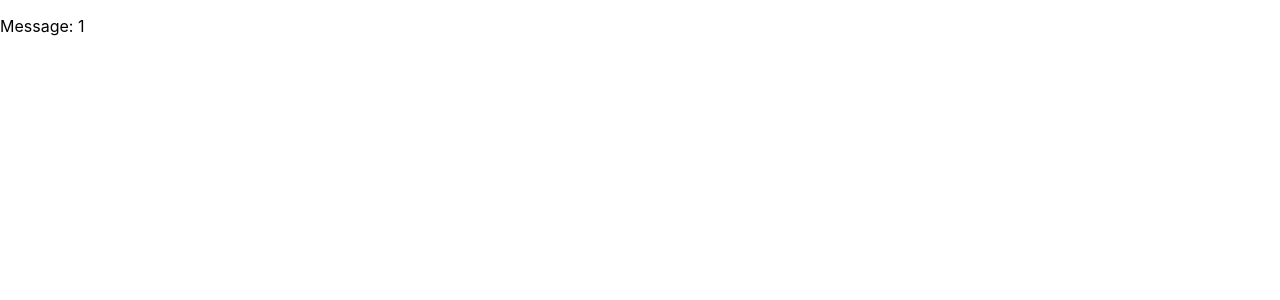
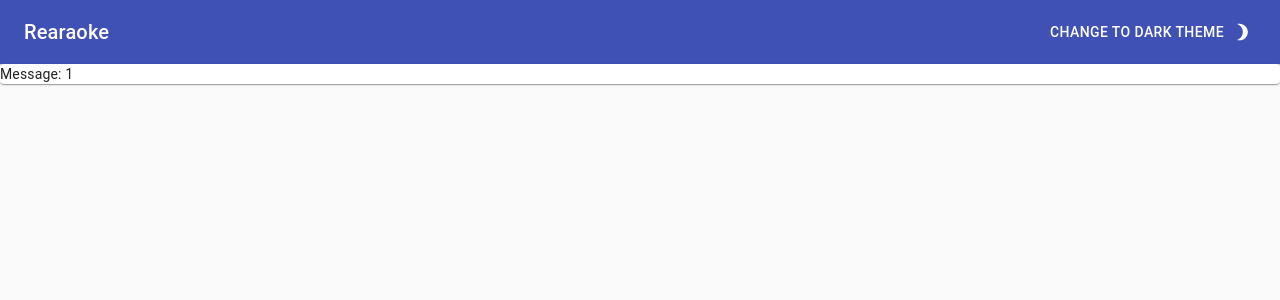
Before and after one commit to nmarklund10/Rearaoke, a React (Create React App) app: page /1 in a window 1280 px wide. Shown: the top 300 px of the page. Built offline with nearby package versions, Linux system fonts and the light colour scheme.

Commit message:
Add theme toggle (#1)
* add mui icons

* move to test folder

* remove default pages

* Add theme toggle switch

* Change example page to card

Co-authored-by: user <user>

```diff
--- a/package.json
+++ b/package.json
@@ -3,6 +3,8 @@
   "version": "0.1.0",
   "private": true,
   "dependencies": {
+    "@material-ui/core": "^4.12.3",
+    "@material-ui/icons": "^4.11.2",
     "@testing-library/jest-dom": "^5.11.4",
     "@testing-library/react": "^11.1.0",
     "@testing-library/user-event": "^12.1.10",
--- a/src/App.js
+++ b/src/App.js
@@ -1,20 +1,32 @@
+import { useState } from 'react';
+import { createTheme } from '@material-ui/core/styles';
 import { BrowserRouter as Router, Switch, Route } from 'react-router-dom';
-import Default from './components/Default';
 import ExamplePage from './components/ExamplePage';
+import HeadingBar from './components/HeadingBar';
+import CssBaseline from "@material-ui/core/CssBaseline";
+import { light, dark } from './Themes';
+import { ThemeProvider } from '@material-ui/core';
 
-function App() {
+export default function App() {
+  const [isLightTheme, setTheme] = useState(true);
+  const appliedTheme = createTheme(isLightTheme ? light : dark);
+  const handleCallback = () => {
+    setTheme(!isLightTheme);
+  }
+
   return (
+    <>
+      <ThemeProvider theme={appliedTheme}>
+        <CssBaseline />
+        <HeadingBar isLightTheme={isLightTheme} parentCallback={handleCallback}/>
         <Router>
           <Switch>
-        <Route exact={true} path="/:msg">
+            <Route path="/:msg">
               <ExamplePage/>
-        </Route>
-        <Route path="/">
-          <Default />
             </Route>
           </Switch>
         </Router>
+      </ThemeProvider>
+    </>
   );
 }
-
-export default App;
--- /dev/null
+++ b/src/Themes.js
@@ -0,0 +1,7 @@
+export const light = {
+    palette: { type: "light" }
+  };
+
+export const dark = {
+    palette: { type: "dark" }
+  };
--- a/src/components/Default.jsx
+++ /dev/null
@@ -1,25 +0,0 @@
-import logo from '../static/logo.svg';
-import '../css/App.css';
-
-function Default() {
-  return (
-    <div className="Default">
-      <header className="Default-header">
-      <img src={logo} className="Default-logo" alt="logo" />
-      <p>
-        Edit <code>src/components/Default.jsx</code> and save to reload.
-      </p>
-      <a
-        className="Default-link"
-        href="https://reactjs.org"
-        target="_blank"
-        rel="noopener noreferrer"
-      >
-        Learn React!
-      </a>
-      </header>
-    </div>
-  );
-}
-
-export default Default;
--- a/src/components/ExamplePage.jsx
+++ b/src/components/ExamplePage.jsx
@@ -1,10 +1,11 @@
-import { useParams } from 'react-router-dom'
+import { useParams } from 'react-router-dom';
+import Card from '@material-ui/core/Card';
 
-function ExamplePage() {
-    let { msg } = useParams()
-    return (
-        <p> Message: {msg} </p>
-    );
+export default function ExamplePage() {
+  let { msg } = useParams()
+  return (
+    <Card>
+      Message: {msg}
+    </Card>
+  );
 }
-
-export default ExamplePage;
--- /dev/null
+++ b/src/components/HeadingBar.jsx
@@ -0,0 +1,41 @@
+import React from 'react';
+import { makeStyles } from '@material-ui/core/styles';
+import AppBar from '@material-ui/core/AppBar';
+import Toolbar from '@material-ui/core/Toolbar';
+import Typography from '@material-ui/core/Typography';
+import Brightness3Icon from "@material-ui/icons/Brightness3";
+import Brightness7Icon from "@material-ui/icons/Brightness7";
+import Button from '@material-ui/core/Button';
+
+const useStyles = makeStyles((theme) => ({
+  root: {
+    flexGrow: 1,
+  },
+  menuButton: {
+    marginRight: theme.spacing(2),
+  },
+  title: {
+    flexGrow: 1,
+  },
+}));
+
+export default function HeadingBar(props) {
+  const classes = useStyles();
+  const onTrigger = () => {
+      props.parentCallback();
+  }
+  const icon = props.isLightTheme ? <Brightness3Icon/> : <Brightness7Icon/>
+
+  return (
+    <AppBar position="static">
+      <Toolbar>
+        <Typography variant="h6" className={classes.title}>
+          Rearaoke
+        </Typography>
+        <Button color="inherit" aria-label="Change Theme" endIcon={icon} onClick={onTrigger}>
+          {props.isLightTheme ? "Change to Dark Theme" : "Change to Light Theme"}
+        </Button>
+      </Toolbar>
+    </AppBar>
+  );
+}
--- a/src/css/App.css
+++ /dev/null
@@ -1,38 +0,0 @@
-.Default {
-  text-align: center;
-}
-
-.Default-logo {
-  height: 40vmin;
-  pointer-events: none;
-}
-
-@media (prefers-reduced-motion: no-preference) {
-  .Default-logo {
-    animation: Default-logo-spin infinite 20s linear;
-  }
-}
-
-.Default-header {
-  background-color: #282c34;
-  min-height: 100vh;
-  display: flex;
-  flex-direction: column;
-  align-items: center;
-  justify-content: center;
-  font-size: calc(10px + 2vmin);
-  color: white;
-}
-
-.Default-link {
-  color: #61dafb;
-}
-
-@keyframes Default-logo-spin {
-  from {
-    transform: rotate(0deg);
-  }
-  to {
-    transform: rotate(360deg);
-  }
-}
--- a/src/index.js
+++ b/src/index.js
@@ -2,7 +2,7 @@ import React from 'react';
 import ReactDOM from 'react-dom';
 import './css/index.css';
 import App from './App';
-import reportWebVitals from './reportWebVitals';
+import reportWebVitals from './tests/reportWebVitals';
 
 ReactDOM.render(
   <React.StrictMode>
```
Also changed, not shown: src/tests/reportWebVitals.js (renamed from src/reportWebVitals.js), src/tests/setupTests.js (renamed from src/setupTests.js), 2 other files (tests, documents, lock files or other folders). Lines whose indentation alone changed are shown as unchanged.
